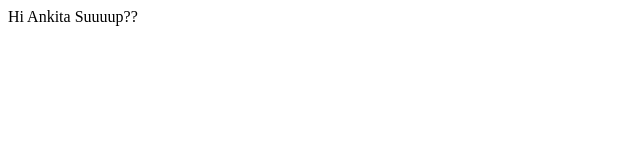
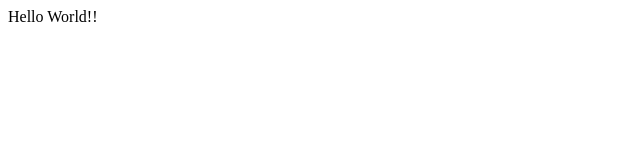
Before and after one commit to chughakash/chughakash.github.io, a plain HTML site: page index.html in a window 1280 px wide. Shown: the full height of the page, 0-640 px from the left. Drawn offline with Linux system fonts and the light colour scheme.

Commit message:
Title and body change revert to initial

```diff
--- a/index.html
+++ b/index.html
@@ -1,8 +1,8 @@
 <html>
   <head>
-    <title>Sample "<3"</title>
+    <title>Akash Chugh</title>
   </head>
   <body bgcolor=white>
-    <p>Hi Ankita Suuuup?? </p>
+    <p>Hello World!! </p>
   </body>
 </html>
```
